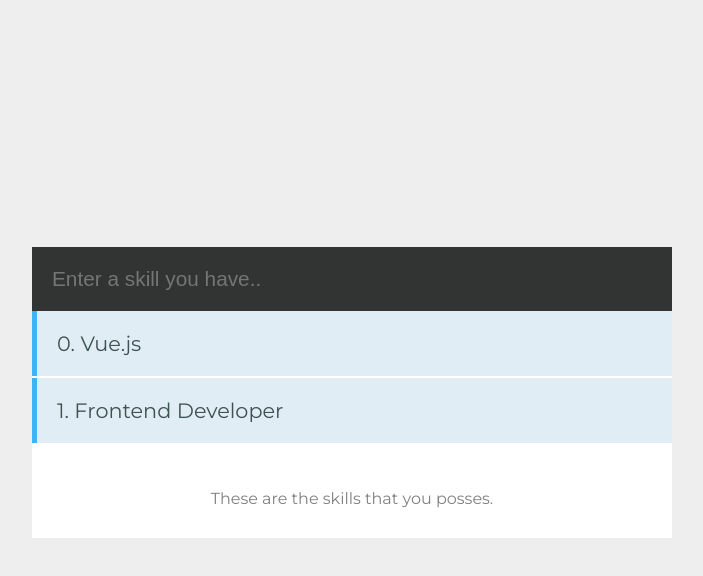
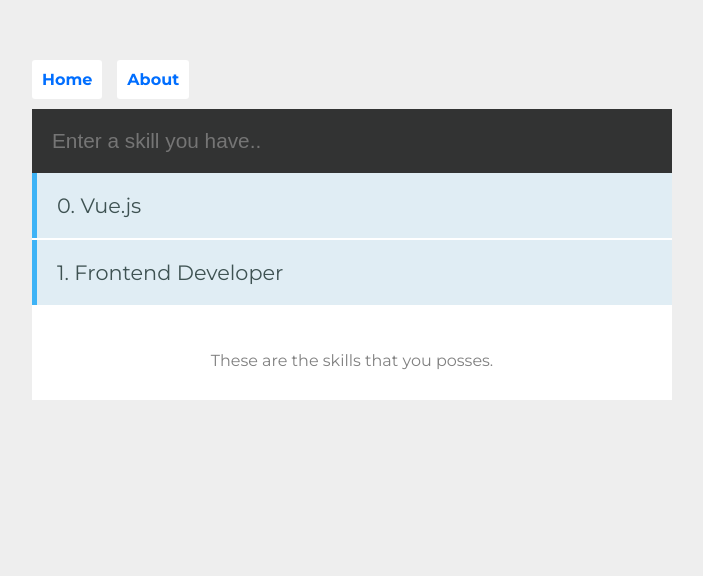
Before and after one commit to rodrigofepy/first-vue-project, a Vue app: page /#/ in a window 1280 px wide. Shown: the top 576 px of the page, without its empty margins (288-991 px from the left). Built offline with nearby package versions, Linux system fonts and the light colour scheme; a small style sheet from the web is missing.

Commit message:
Add routing

```diff
--- a/package.json
+++ b/package.json
@@ -9,7 +9,8 @@
   },
   "dependencies": {
     "vee-validate": "^2.0.8",
-    "vue": "^2.5.16"
+    "vue": "^2.5.16",
+    "vue-router": "^3.0.1"
   },
   "devDependencies": {
     "@vue/cli-plugin-babel": "^3.0.0-beta.9",
--- a/src/App.vue
+++ b/src/App.vue
@@ -1,6 +1,11 @@
 <template>
   <div id="app">
-    <Skills />
+    <nav>
+      <router-link to="/">Home</router-link>
+      <router-link to="/about">About</router-link>
+    </nav>
+
+    <router-view />
   </div>
 </template>
 
@@ -24,7 +29,7 @@ export default {
     display: grid;
     grid-template-rows: auto;
     justify-items: center;
-    align-items: center;
+    padding-top: 50px;
   }
 
   body, html {
@@ -35,4 +40,18 @@ export default {
   #app {
       width: 50%;
   }
+
+  nav {
+    padding: 20px 20px 20px 0;
+  }
+
+  nav a {
+    padding: 10px;
+    text-decoration: none;
+    background: #fff;
+    border-radius: 3px;
+    color: rgb(0, 110, 255);
+    font-weight: bold;
+    margin-right: 15px;
+  }
 </style>
--- /dev/null
+++ b/src/components/About.vue
@@ -0,0 +1,6 @@
+<template>
+  <div class="about">
+    <h1>This is an about page</h1>
+    <p>Lorem ipsum, dolor sit amet consectetur adipisicing elit. Fugit, quaerat? Dolorem expedita illo neque quasi aspernatur tenetur suscipit, quod excepturi eaque assumenda, cum eius corporis unde delectus? Illum, distinctio ad.</p>
+  </div>
+</template>
--- a/src/main.js
+++ b/src/main.js
@@ -1,10 +1,12 @@
 import Vue from 'vue'
 import App from './App.vue'
 import VeeValidate from 'vee-validate'
+import router from './router'
 
 Vue.use(VeeValidate)
 Vue.config.productionTip = false
 
 new Vue({
+  router,
   render: h => h(App)
 }).$mount('#app')
--- /dev/null
+++ b/src/router.js
@@ -0,0 +1,21 @@
+import Vue from 'vue'
+import Router from 'vue-router'
+import Skills from './components/Skills.vue'
+import About from './components/About.vue'
+
+Vue.use(Router)
+
+export default new Router({
+  routes: [
+    {
+      path: '/',
+      name: 'skills',
+      component: Skills
+    },
+    {
+      path: '/about',
+      name: 'about',
+      component: About
+    }
+  ]
+})
```
Also changed, not shown: 1 other file (tests, documents, lock files or other folders).
